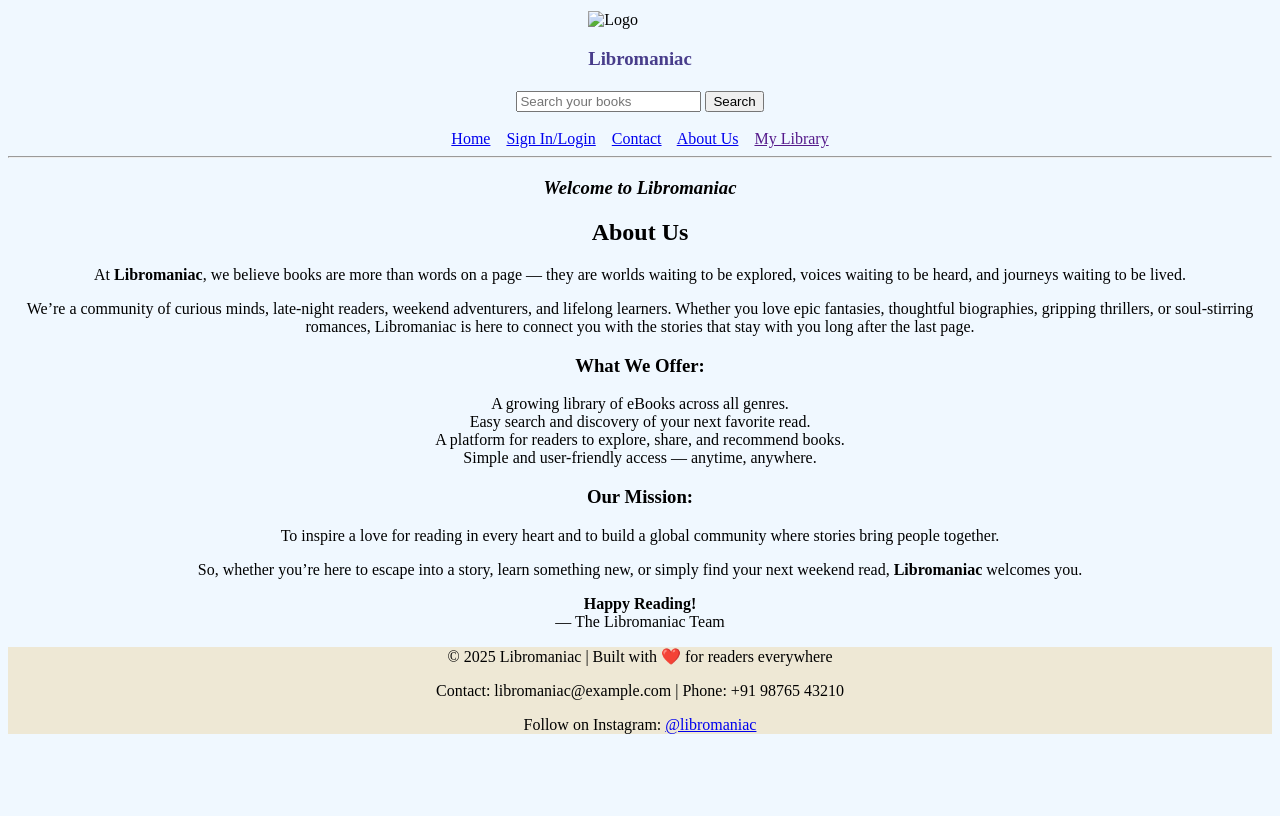
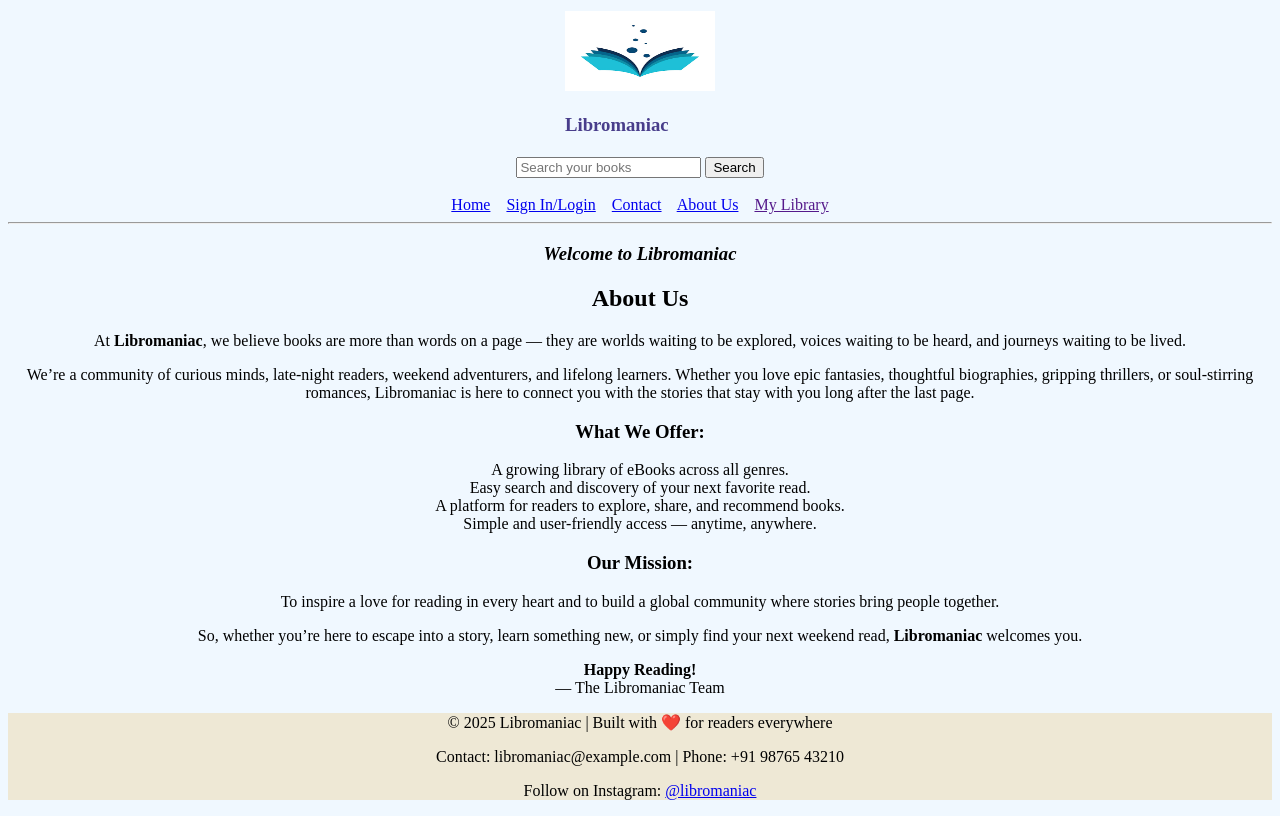
Before and after one commit to sunmathi-02/mathilib, a plain HTML site: page about us.html in a window 1280 px wide. Drawn offline with Linux system fonts and the light colour scheme.

Commit message:
Update about us.html

```diff
--- a/about us.html
+++ b/about us.html
@@ -11,7 +11,7 @@
  <table>
 <tr>
 <td>
-<img src="book logo.png" alt="Logo" width="150" height="80"><br>
+<img src="images/book logo.png" alt="Logo" width="150" height="80"><br>
 <h3 style="color:darkslateblue;">Libromaniac</h3>
 </td>
 </tr>
```
